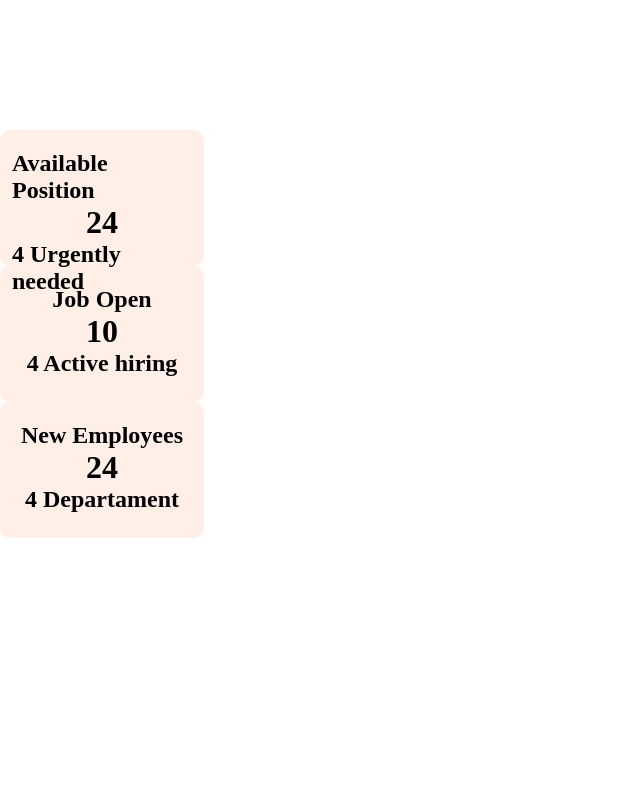
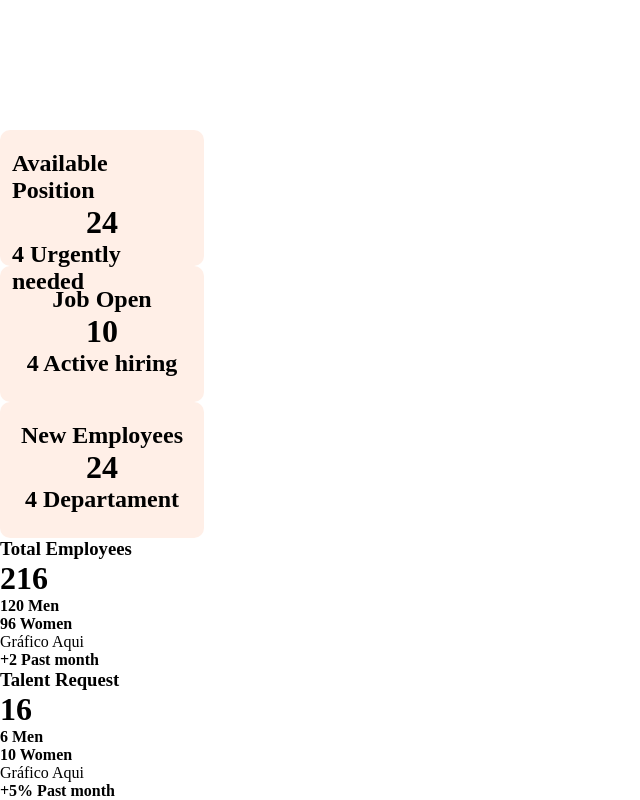
Before and after one commit to samuelleitee/We-HR, a React (Vite) app: page /dashboard in a window 1280 px wide. Shown: the part 670-1470 px from the top of the page, without its empty margins (0-640 px from the left). Before the commit the page ends 1208 px from the top, so only its background shows below. Built offline with nearby package versions, Linux system fonts and the light colour scheme.

Commit message:
feat: create InfoCard component
Co-authored-by: samuelleite <programmer.and.investor@gmail.com>

```diff
--- /dev/null
+++ b/src/components/CardInfo/index.jsx
@@ -0,0 +1,20 @@
+import React from "react";
+import styles from "./style.module.css"
+
+export function InfoCard({title, number, men, women, grafico, info}){
+
+    return(
+        <>
+        <div className={styles}>
+            <h3>{title}</h3>
+            <h1>{number}</h1>
+            <h4>{men}</h4>
+            <h4>{women}</h4>
+        </div>
+        <div>
+            <div>{grafico}</div>
+            <h4>{info}</h4>
+        </div>
+        </>
+    )
+}
--- a/src/pages/Dashboard/index.jsx
+++ b/src/pages/Dashboard/index.jsx
@@ -1,6 +1,7 @@
 import React from "react";
 import { Sidebar } from "../../components/Sidebar";
-import { ResourceCard } from "../../components/Cards";
+import { ResourceCard } from "../../components/Cards"
+import { InfoCard } from "../../components/CardInfo";
 
 export function Dashboard() {
     return (
@@ -9,6 +10,8 @@ export function Dashboard() {
         <ResourceCard title="Available Position" number="24" info="4 Urgently needed" />
         <ResourceCard title="Job Open" number="10" info="4 Active hiring" />
         <ResourceCard title="New Employees" number="24" info="4 Departament" />
+        <InfoCard title={"Total Employees"} number="216" men="120 Men" women="96 Women" grafico="Gráfico Aqui" info="+2 Past month" />
+        <InfoCard title={"Talent Request"} number="16" men="6 Men" women="10 Women" grafico="Gráfico Aqui" info="+5% Past month" />
       </>
     );
   }
```
Also changed, not shown: src/components/CardInfo/style.module.css (added).
